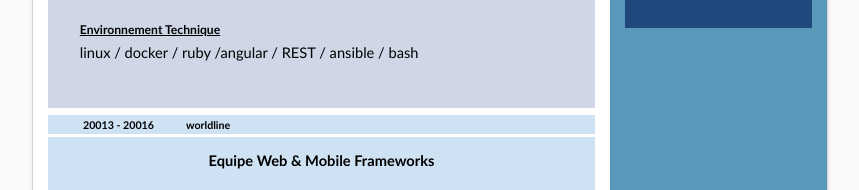
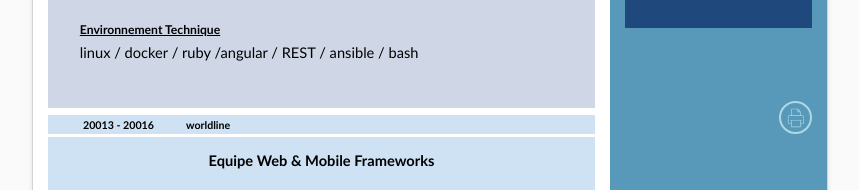
Before and after one commit to rlegrand/cv, a plain HTML site: page index.html in a window 1280 px wide. Shown: the part 944-1134 px from the top of the page, without its empty margins (210-1069 px from the left). Drawn offline with Linux system fonts and the light colour scheme.

Commit message:
add pdf feature

```diff
--- a/cv.css
+++ b/cv.css
@@ -281,6 +281,28 @@ h3.languages:before{
   position: relative;
   overflow: hidden;
 }
+
+a.printer{
+  display: block;
+  float: right;
+  width: 2em;
+  height: 2em;
+  background-image: url(imgs/printer.svg);
+  background-size: 1.5em 1.5em;
+  background-position: center;
+  background-repeat: no-repeat;
+  object-fit: fill;
+  border: solid 2px lightblue;
+  border-radius: 50%;
+}
+/*
+a.printer img{
+  border: solid 2px lightblue;
+  border-radius: 50%;
+  width: 32px;
+  height: 32px;
+  fill: lightblue;
+}*/
 /* PROGRESS SIMULATION END */
 
 /*
--- a/index.html
+++ b/index.html
@@ -361,6 +361,14 @@
               </ul>
             </article>
 
+            <a
+              href="https://www.sejda.com/html-to-pdf?save-link"
+              target="_blank"
+              title="save to pdf"
+              class="printer"
+            >
+            </a>
+
           </aside>
         </div>
       </div>
```
Also changed, not shown: imgs/printer.svg (added).
